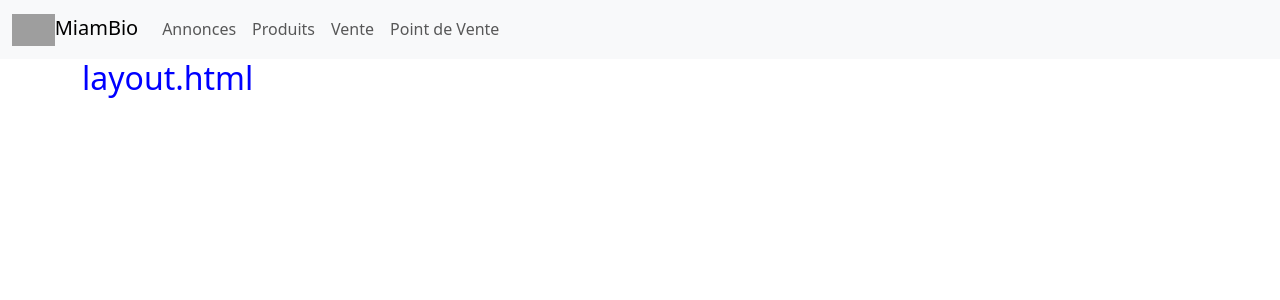
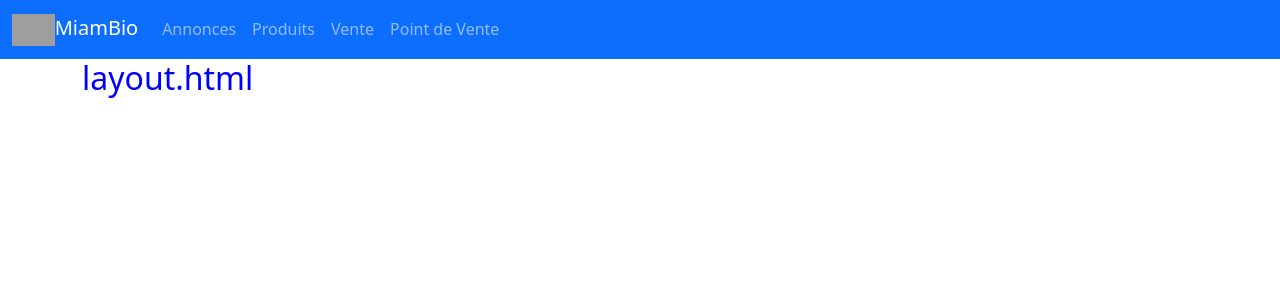
Before and after one commit to damiencortina/SAE_104, a Flask app: page / in a window 1280 px wide. Shown: the top 300 px of the page. Run offline with Flask 3, Linux system fonts and the light colour scheme; some libraries are stand-ins or nearby versions; grey boxes are pictures that could not be loaded.

Commit message:
Update _nav.html

```diff
--- a/template/_nav.html
+++ b/template/_nav.html
@@ -1,6 +1,6 @@
-<nav class="navbar navbar-expand-lg bg-body-tertiary">
+<nav class="navbar bg-primary navbar-expand-lg" data-bs-theme="dark">
   <div class="container-fluid">
-    <a class="navbar-brand" href="/"><img  height="32" alt="logo" src="{{ url_for('static', filename='images/logo_sujet_25.png') }}">MiamBio</a>
+    <a class="navbar-brand" href="/"><img  height="32" alt="logo" src="{{ url_for('static', filename='Logo_MiamBio.png') }}">MiamBio</a>
     <button class="navbar-toggler" type="button" data-bs-toggle="collapse" data-bs-target="#navbarSupportedContent" aria-controls="navbarSupportedContent" aria-expanded="false" aria-label="Toggle navigation">
       <span class="navbar-toggler-icon"></span>
     </button>
@@ -13,7 +13,7 @@
           <a class="nav-link" href="/type-ski/show">Produits</a>
         </li>
         <li class="nav-item">
-          <a class="nav-link" href="/vente/show">Vente</a>
+          <a class="nav-link" href="/ski/filtre">Vente</a>
         </li>
         <li class="nav-item">
           <a class="nav-link" href="/ski/filtre">Point de Vente</a>
```
